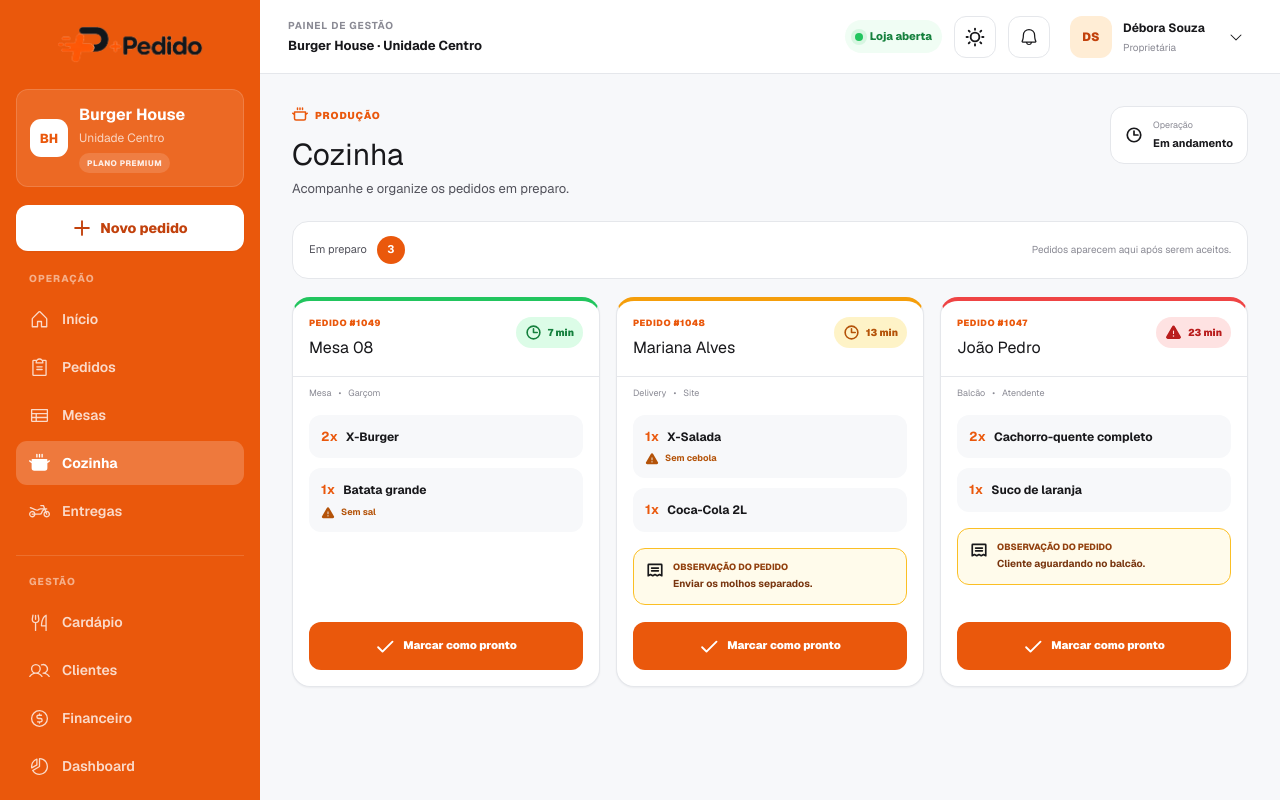
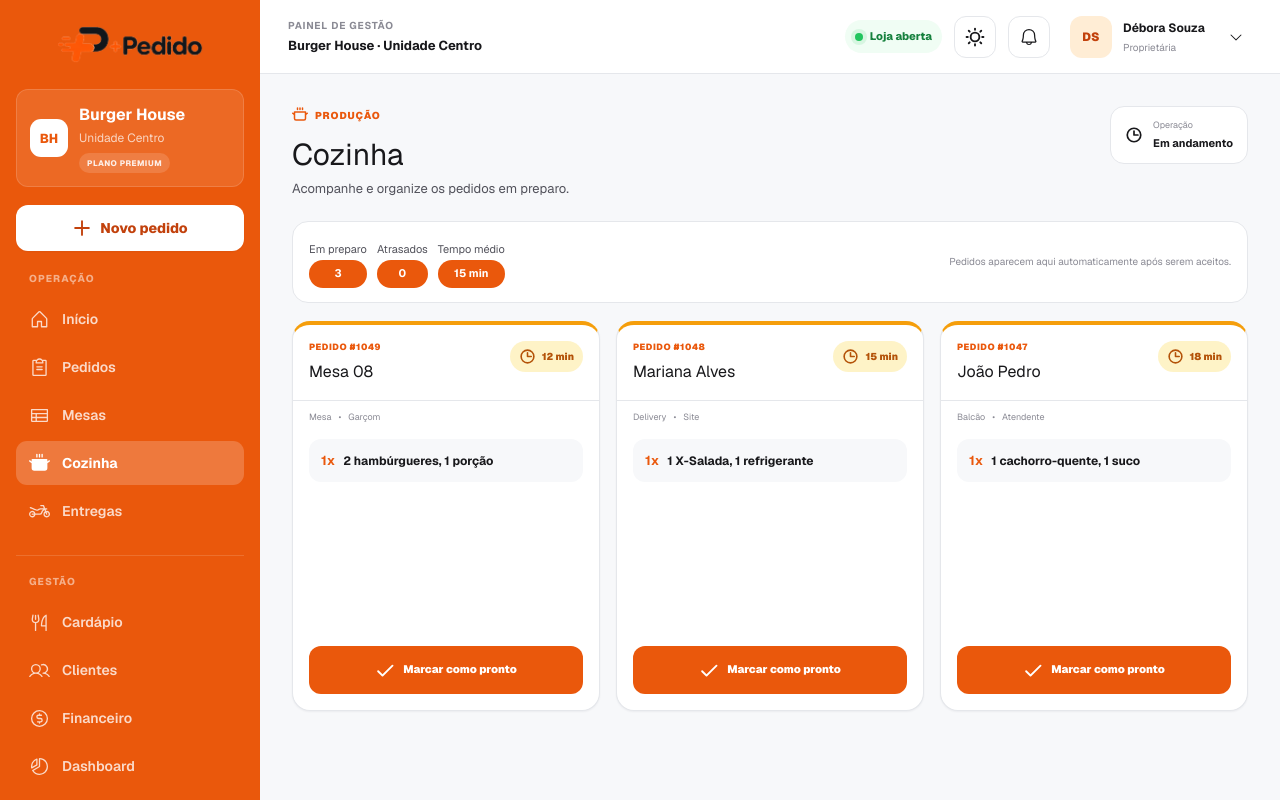
Before and after one commit to debbsouz/mais-pedido, a Next.js app: page /cozinha in a window 1280 px wide. Built offline with nearby package versions, Linux system fonts and the light colour scheme.

Commit message:
feat(front): integra pedidos com display da cozinha

```diff
--- a/app/(panel)/layout.tsx
+++ b/app/(panel)/layout.tsx
@@ -1,11 +1,18 @@
 import type { ReactNode } from "react";
 
 import { AppLayout } from "@/components/layout/AppLayout";
+import { OrdersProvider } from "@/components/providers/OrdersProvider";
 
 interface PanelLayoutProps {
   children: ReactNode;
 }
 
-export default function PanelLayout({ children }: PanelLayoutProps) {
-  return <AppLayout>{children}</AppLayout>;
+export default function PanelLayout({
+  children,
+}: PanelLayoutProps) {
+  return (
+    <OrdersProvider>
+      <AppLayout>{children}</AppLayout>
+    </OrdersProvider>
+  );
 }
--- a/app/(panel)/pedidos/page.tsx
+++ b/app/(panel)/pedidos/page.tsx
@@ -13,33 +13,26 @@ import {
 
 import { NewOrderDrawer } from "@/components/pedidos/NewOrderDrawer";
 import type { Order } from "@/components/pedidos/OrderCard";
-import {
-  initialOrders,
-  OrdersBoard,
-} from "@/components/pedidos/OrdersBoard";
+import { OrdersBoard } from "@/components/pedidos/OrdersBoard";
 import {
   OrdersFilters,
   type OrderFilter,
 } from "@/components/pedidos/OrdersFilters";
 import { OrdersHeader } from "@/components/pedidos/OrdersHeader";
+import { useOrders } from "@/components/providers/OrdersProvider";
 
 const notificationSettings = {
   enabled: true,
-
-  // De 0 até 1.
   volume: 0.65,
-
-  // Se false, toca apenas uma vez.
   repeatUntilHandled: true,
-
-  // Intervalo entre os alertas.
   repeatIntervalSeconds: 10,
-
-  // Limite de segurança.
   maxDurationMinutes: 5,
 };
 
 export default function PedidosPage() {
+  const { orders, setOrders, addOrder } =
+    useOrders();
+
   const [activeFilter, setActiveFilter] =
     useState<OrderFilter>("Todos");
 
@@ -48,9 +41,6 @@ export default function PedidosPage() {
 
   const [isNewOrderOpen, setIsNewOrderOpen] =
     useState(false);
-
-  const [orders, setOrders] =
-    useState<Order[]>(initialOrders);
 
   const [notification, setNotification] =
     useState<Order | null>(null);
@@ -85,7 +75,10 @@ export default function PedidosPage() {
     setNotification(null);
 
     if (notificationTimeoutRef.current) {
-      clearTimeout(notificationTimeoutRef.current);
+      clearTimeout(
+        notificationTimeoutRef.current,
+      );
+
       notificationTimeoutRef.current = null;
     }
   }, []);
@@ -97,7 +90,10 @@ export default function PedidosPage() {
     }
 
     if (alarmLimitTimeoutRef.current) {
-      clearTimeout(alarmLimitTimeoutRef.current);
+      clearTimeout(
+        alarmLimitTimeoutRef.current,
+      );
+
       alarmLimitTimeoutRef.current = null;
     }
   }, []);
@@ -135,9 +131,13 @@ export default function PedidosPage() {
       oscillator.type = "sawtooth";
 
       const now = audioContext.currentTime;
+
       const volume = Math.max(
         0.01,
-        Math.min(notificationSettings.volume, 1),
+        Math.min(
+          notificationSettings.volume,
+          1,
+        ),
       );
 
       oscillator.frequency.setValueAtTime(
@@ -193,12 +193,15 @@ export default function PedidosPage() {
       oscillator.start(now);
       oscillator.stop(now + 1.15);
 
-      oscillator.addEventListener("ended", () => {
-        void audioContext.close();
-      });
+      oscillator.addEventListener(
+        "ended",
+        () => {
+          void audioContext.close();
+        },
+      );
     } catch {
-      // O pedido continua funcionando mesmo
-      // caso o navegador bloqueie o áudio.
+      // O pedido continua funcionando
+      // mesmo se o navegador bloquear o áudio.
     }
   }, []);
 
@@ -208,7 +211,9 @@ export default function PedidosPage() {
         return;
       }
 
-      pendingAlarmOrdersRef.current.add(orderId);
+      pendingAlarmOrdersRef.current.add(
+        orderId,
+      );
 
       playNewOrderSiren();
 
@@ -216,10 +221,11 @@ export default function PedidosPage() {
         notificationSettings.repeatUntilHandled &&
         !alarmIntervalRef.current
       ) {
-        alarmIntervalRef.current = setInterval(
-          () => {
+        alarmIntervalRef.current =
+          setInterval(() => {
             if (
-              pendingAlarmOrdersRef.current.size === 0
+              pendingAlarmOrdersRef.current
+                .size === 0
             ) {
               stopAlarmTimers();
               return;
@@ -227,36 +233,43 @@ export default function PedidosPage() {
 
             playNewOrderSiren();
           },
-          notificationSettings.repeatIntervalSeconds *
-            1000,
-        );
+          notificationSettings
+            .repeatIntervalSeconds * 1000);
       }
 
-      if (alarmLimitTimeoutRef.current) {
+      if (
+        alarmLimitTimeoutRef.current
+      ) {
         clearTimeout(
           alarmLimitTimeoutRef.current,
         );
       }
 
-      alarmLimitTimeoutRef.current = setTimeout(
-        () => {
+      alarmLimitTimeoutRef.current =
+        setTimeout(() => {
           pendingAlarmOrdersRef.current.clear();
           stopAlarmTimers();
         },
-        notificationSettings.maxDurationMinutes *
+        notificationSettings
+          .maxDurationMinutes *
           60 *
-          1000,
-      );
+          1000);
     },
-    [playNewOrderSiren, stopAlarmTimers],
+    [
+      playNewOrderSiren,
+      stopAlarmTimers,
+    ],
   );
 
   const handleOrderHandled = useCallback(
     (orderId: string) => {
-      pendingAlarmOrdersRef.current.delete(orderId);
+      pendingAlarmOrdersRef.current.delete(
+        orderId,
+      );
 
       if (
-        pendingAlarmOrdersRef.current.size === 0
+        pendingAlarmOrdersRef.current
+          .size === 0
       ) {
         stopAlarmTimers();
       }
@@ -264,33 +277,29 @@ export default function PedidosPage() {
     [stopAlarmTimers],
   );
 
-  const showNewOrderNotification = useCallback(
-    (order: Order) => {
+  const showNewOrderNotification =
+    useCallback((order: Order) => {
       setNotification(order);
 
-      if (notificationTimeoutRef.current) {
+      if (
+        notificationTimeoutRef.current
+      ) {
         clearTimeout(
           notificationTimeoutRef.current,
         );
       }
 
-      notificationTimeoutRef.current = setTimeout(
-        () => {
+      notificationTimeoutRef.current =
+        setTimeout(() => {
           setNotification(null);
-          notificationTimeoutRef.current = null;
-        },
-        6000,
-      );
-    },
-    [],
-  );
+          notificationTimeoutRef.current =
+            null;
+        }, 6000);
+    }, []);
 
   const handleCreateOrder = useCallback(
     (order: Order) => {
-      setOrders((currentOrders) => [
-        order,
-        ...currentOrders,
-      ]);
+      addOrder(order);
 
       setIsNewOrderOpen(false);
       setActiveFilter("Todos");
@@ -300,6 +309,7 @@ export default function PedidosPage() {
       showNewOrderNotification(order);
     },
     [
+      addOrder,
       showNewOrderNotification,
       startOrderAlarm,
     ],
@@ -307,7 +317,9 @@ export default function PedidosPage() {
 
   useEffect(() => {
     return () => {
-      if (notificationTimeoutRef.current) {
+      if (
+        notificationTimeoutRef.current
+      ) {
         clearTimeout(
           notificationTimeoutRef.current,
         );
--- a/components/cozinha/KitchenBoard.tsx
+++ b/components/cozinha/KitchenBoard.tsx
@@ -1,111 +1,137 @@
 "use client";
 
-import { useState } from "react";
+import { useMemo } from "react";
+
+import { useOrders } from "@/components/providers/OrdersProvider";
 
 import {
   KitchenCard,
   type KitchenOrder,
 } from "./KitchenCard";
 
-const initialKitchenOrders: KitchenOrder[] = [
-  {
-    id: "1049",
-    customer: "Mesa 08",
-    origin: "Garçom",
-    fulfillment: "Mesa",
-    elapsedMinutes: 7,
-    items: [
-      {
-        id: "1",
-        quantity: 2,
-        name: "X-Burger",
-      },
-      {
-        id: "2",
-        quantity: 1,
-        name: "Batata grande",
-        observation: "Sem sal",
-      },
-    ],
-  },
-
-  {
-    id: "1048",
-    customer: "Mariana Alves",
-    origin: "Site",
-    fulfillment: "Delivery",
-    elapsedMinutes: 13,
-    items: [
-      {
-        id: "1",
-        quantity: 1,
-        name: "X-Salada",
-        observation: "Sem cebola",
-      },
-      {
-        id: "2",
-        quantity: 1,
-        name: "Coca-Cola 2L",
-      },
-    ],
-    observation:
-      "Enviar os molhos separados.",
-  },
-
-  {
-    id: "1047",
-    customer: "João Pedro",
-    origin: "Atendente",
-    fulfillment: "Balcão",
-    elapsedMinutes: 23,
-    items: [
-      {
-        id: "1",
-        quantity: 2,
-        name: "Cachorro-quente completo",
-      },
-      {
-        id: "2",
-        quantity: 1,
-        name: "Suco de laranja",
-      },
-    ],
-    observation:
-      "Cliente aguardando no balcão.",
-  },
-];
-
-export function KitchenBoard() {
-  const [orders, setOrders] =
-    useState<KitchenOrder[]>(
-      initialKitchenOrders,
-    );
-
-  function markAsReady(orderId: string) {
-    setOrders((currentOrders) =>
-      currentOrders.filter(
-        (order) => order.id !== orderId,
+function getElapsedMinutes(
+  createdAt?: number,
+  time?: string,
+) {
+  if (createdAt) {
+    return Math.max(
+      0,
+      Math.floor(
+        (Date.now() - createdAt) / 1000 / 60,
       ),
     );
   }
 
+  if (time) {
+    const match = time.match(/(\d+)/);
+
+    if (match) {
+      return Number(match[1]);
+    }
+  }
+
+  return 0;
+}
+
+export function KitchenBoard() {
+  const { orders, moveOrder } = useOrders();
+
+  const kitchenOrders = useMemo(() => {
+    return orders
+      .filter(
+        (order) => order.status === "preparing",
+      )
+      .map<KitchenOrder>((order) => {
+        const items =
+          order.itemDetails?.length
+            ? order.itemDetails.map((item) => ({
+                id: item.productId,
+                quantity: item.quantity,
+                name: item.name,
+              }))
+            : [
+                {
+                  id: `${order.id}-summary`,
+                  quantity: 1,
+                  name: order.items,
+                },
+              ];
+
+        return {
+          id: order.id,
+          customer: order.customer,
+          origin: order.origin,
+          fulfillment: order.fulfillment,
+          elapsedMinutes: getElapsedMinutes(
+            order.createdAt,
+            order.time,
+          ),
+          items,
+          observation:
+            order.payment?.observation ||
+            undefined,
+        };
+      });
+  }, [orders]);
+
+  function markAsReady(orderId: string) {
+    moveOrder(orderId, "ready");
+  }
+
+  const delayedOrders =
+    kitchenOrders.filter(
+      (order) =>
+        order.elapsedMinutes >= 20,
+    ).length;
+
+  const averageTime =
+    kitchenOrders.length > 0
+      ? Math.round(
+          kitchenOrders.reduce(
+            (total, order) =>
+              total +
+              order.elapsedMinutes,
+            0,
+          ) / kitchenOrders.length,
+        )
+      : 0;
+
   return (
     <section className="kitchen-board">
       <div className="kitchen-board__summary">
-        <div>
-          <span>Em preparo</span>
-          <strong>{orders.length}</strong>
+        <div className="kitchen-board__metrics">
+          <div className="kitchen-board__metric">
+            <span>Em preparo</span>
+            <strong>
+              {kitchenOrders.length}
+            </strong>
+          </div>
+
+          <div className="kitchen-board__metric">
+            <span>Atrasados</span>
+            <strong>
+              {delayedOrders}
+            </strong>
+          </div>
+
+          <div className="kitchen-board__metric">
+            <span>Tempo médio</span>
+            <strong>
+              {averageTime} min
+            </strong>
+          </div>
         </div>
 
         <p>
-          Pedidos aparecem aqui após serem
+          Pedidos aparecem aqui
+          automaticamente após serem
           aceitos.
         </p>
       </div>
 
-      {orders.length > 0 ? (
+      {kitchenOrders.length > 0 ? (
         <div className="kitchen-board__grid">
-          {orders.map((order) => (
+          {kitchenOrders.map((order) => (
             <KitchenCard
               key={order.id}
               order={order}
@@ -116,9 +142,12 @@ export function KitchenBoard() {
       ) : (
         <div className="kitchen-board__empty">
           <span>✓</span>
+
           <h2>Produção em dia!</h2>
+
           <p>
-            Nenhum pedido aguardando preparo.
+            Nenhum pedido aguardando
+            preparo.
           </p>
         </div>
       )}
--- /dev/null
+++ b/components/providers/OrdersProvider.tsx
@@ -0,0 +1,222 @@
+"use client";
+
+import {
+  createContext,
+  type ReactNode,
+  useContext,
+  useState,
+} from "react";
+
+import type {
+  Order,
+  OrderStatus,
+} from "@/components/pedidos/OrderCard";
+
+interface OrdersContextValue {
+  orders: Order[];
+
+  setOrders: React.Dispatch<
+    React.SetStateAction<Order[]>
+  >;
+
+  moveOrder: (
+    orderId: string,
+    status: OrderStatus,
+  ) => void;
+
+  addOrder: (order: Order) => void;
+
+  removeOrder: (orderId: string) => void;
+}
+
+const OrdersContext =
+  createContext<OrdersContextValue | null>(null);
+
+const initialOrders: Order[] = [
+  {
+    id: "1052",
+    customer: "Amanda Rocha",
+    origin: "WhatsApp",
+    fulfillment: "Retirada",
+    time: "há 7 min",
+    total: "R$ 72,90",
+    items: "2 X-Burgers, 1 batata grande",
+    status: "new",
+    delayed: true,
+  },
+
+  {
+    id: "1051",
+    customer: "Mesa 04",
+    origin: "Garçom",
+    fulfillment: "Mesa",
+    time: "há 4 min",
+    total: "R$ 118,50",
+    items: "1 pizza grande, 2 refrigerantes",
+    status: "new",
+  },
+
+  {
+    id: "1050",
+    customer: "Carlos Lima",
+    origin: "Site",
+    fulfillment: "Delivery",
+    time: "há 2 min",
+    total: "R$ 46,00",
+    items: "1 combo família",
+    status: "new",
+  },
+
+  {
+    id: "1049",
+    customer: "Mesa 08",
+    origin: "Garçom",
+    fulfillment: "Mesa",
+    time: "há 12 min",
+    total: "R$ 96,50",
+    items: "2 hambúrgueres, 1 porção",
+    status: "preparing",
+  },
+
+  {
+    id: "1048",
+    customer: "Mariana Alves",
+    origin: "Site",
+    fulfillment: "Delivery",
+    time: "há 15 min",
+    total: "R$ 58,90",
+    items: "1 X-Salada, 1 refrigerante",
+    status: "preparing",
+  },
+
+  {
+    id: "1047",
+    customer: "João Pedro",
+    origin: "Atendente",
+    fulfillment: "Balcão",
+    time: "há 18 min",
+    total: "R$ 38,00",
+    items: "1 cachorro-quente, 1 suco",
+    status: "preparing",
+  },
+
+  {
+    id: "1046",
+    customer: "Fernanda Souza",
+    origin: "WhatsApp",
+    fulfillment: "Retirada",
+    time: "pronto há 3 min",
+    total: "R$ 64,00",
+    items: "2 combos tradicionais",
+    status: "ready",
+  },
+
+  {
+    id: "1045",
+    customer: "Mesa 12",
+    origin: "Garçom",
+    fulfillment: "Mesa",
+    time: "pronto há 5 min",
+    total: "R$ 132,90",
+    items: "1 pizza família, bebidas",
+    status: "ready",
+  },
+
+  {
+    id: "1044",
+    customer: "Rafael Martins",
+    origin: "Site",
+    fulfillment: "Delivery",
+    time: "saiu há 8 min",
+    total: "R$ 84,50",
+    items: "2 hambúrgueres especiais",
+    status: "delivery",
+  },
+
+  {
+    id: "1043",
+    customer: "Patrícia Lopes",
+    origin: "WhatsApp",
+    fulfillment: "Delivery",
+    time: "aguardando entregador",
+    total: "R$ 52,00",
+    items: "1 combo individual",
+    status: "delivery",
+  },
+];
+
+export function OrdersProvider({
+  children,
+}: {
+  children: ReactNode;
+}) {
+  const [orders, setOrders] =
+    useState<Order[]>(initialOrders);
+
+  function moveOrder(
+    orderId: string,
+    status: OrderStatus,
+  ) {
+    setOrders((currentOrders) =>
+      currentOrders.map((order) =>
+        order.id === orderId
+          ? {
+              ...order,
+              status,
+              delayed: false,
+            }
+          : order,
+      ),
+    );
+  }
+
+  function addOrder(order: Order) {
+    setOrders((currentOrders) => {
+      const alreadyExists =
+        currentOrders.some(
+          (currentOrder) =>
+            currentOrder.id === order.id,
+        );
+
+      if (alreadyExists) {
+        return currentOrders;
+      }
+
+      return [order, ...currentOrders];
+    });
+  }
+
+  function removeOrder(orderId: string) {
+    setOrders((currentOrders) =>
+      currentOrders.filter(
+        (order) => order.id !== orderId,
+      ),
+    );
+  }
+
+  return (
+    <OrdersContext.Provider
+      value={{
+        orders,
+        setOrders,
+        moveOrder,
+        addOrder,
+        removeOrder,
+      }}
+    >
+      {children}
+    </OrdersContext.Provider>
+  );
+}
+
+export function useOrders() {
+  const context = useContext(OrdersContext);
+
+  if (!context) {
+    throw new Error(
+      "useOrders deve ser usado dentro de OrdersProvider.",
+    );
+  }
+
+  return context;
+}
```
